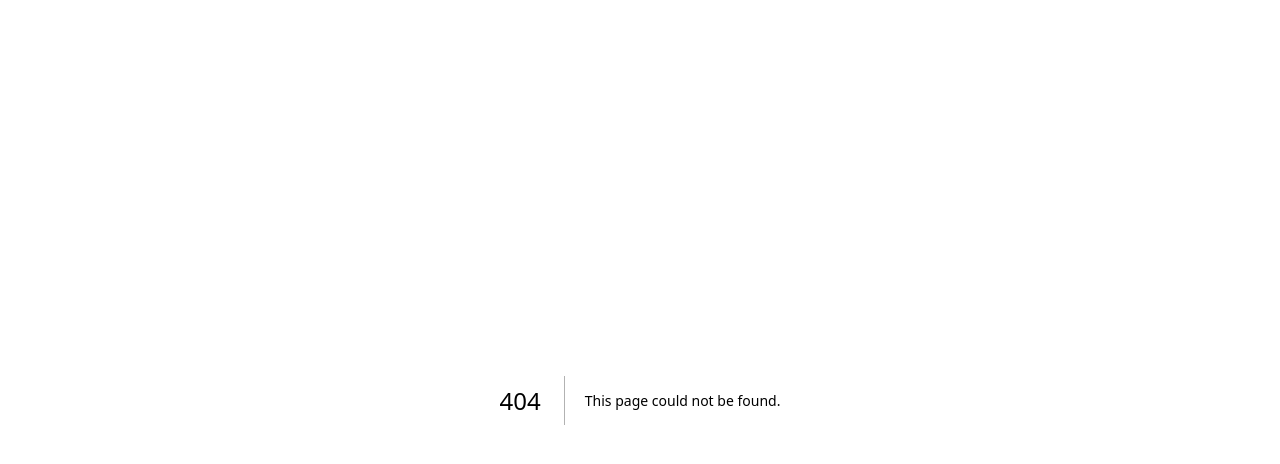
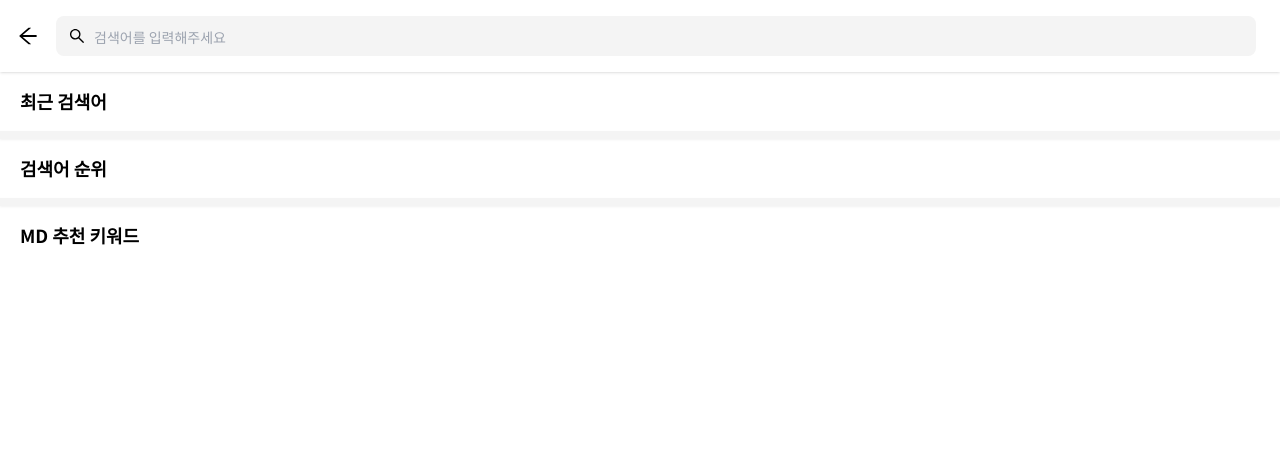
Before and after one commit to ckstn0777/Ah-Baegopa-Client, a Next.js app: page /search in a window 1280 px wide. Before the commit this address had no page. Shown: the top 464 px of the page. Built offline with nearby package versions, Linux system fonts and the light colour scheme.

Commit message:
feat: creating search page

```diff
--- a/app/compass/page.tsx
+++ b/app/compass/page.tsx
@@ -43,15 +43,15 @@ export default function Page() {
       <h2 className="text-heading3 font-bold mb-2">21건의 결과가 있습니다.</h2>
       <div className="flex items-center gap-2 text-body2 mb-4">
         <span className="text-primary">기본순</span>
-        <span className="text-caption1">|</span>
+        <span className="text-caption1 text-gray4">|</span>
         <span className="text-gray4">별점순</span>
-        <span className="text-caption1">|</span>
+        <span className="text-caption1 text-gray4">|</span>
         <span className="text-gray4">리뷰 많은 순</span>
-        <span className="text-caption1">|</span>
+        <span className="text-caption1 text-gray4">|</span>
         <span className="text-gray4">가격순</span>
       </div>
 
-      <div className="flex flex-col gap-2">
+      <div className="flex flex-col gap-5">
         <CafeteriaCard />
         <CafeteriaCard />
       </div>
--- /dev/null
+++ b/app/search/page.tsx
@@ -0,0 +1,41 @@
+import { ArrowLeft, Search } from '@components/icons'
+import Link from 'next/link'
+
+function Page() {
+  return (
+    <>
+      <header className="flex items-center gap-4 px-4 py-4 shadow">
+        <Link href="/">
+          <ArrowLeft />
+        </Link>
+        <div className="flex items-center gap-2 w-full px-3 py-2 mr-2 bg-gray2 rounded-lg">
+          <Search />
+          <input
+            type="text"
+            placeholder="검색어를 입력해주세요"
+            className="bg-gray2 placeholder:text-body2"
+          />
+        </div>
+      </header>
+      <main>
+        <section className="px-5 py-4">
+          <h3 className="text-heading3 font-bold">최근 검색어</h3>
+        </section>
+
+        <div className="w-full h-2 bg-gray2 drop-shadow-sm"></div>
+
+        <section className="px-5 py-4">
+          <h3 className="text-heading3 font-bold">검색어 순위</h3>
+        </section>
+
+        <div className="w-full h-2 bg-gray2 drop-shadow-sm"></div>
+
+        <section className="px-5 py-4">
+          <h3 className="text-heading3 font-bold">MD 추천 키워드</h3>
+        </section>
+      </main>
+    </>
+  )
+}
+
+export default Page
--- a/components/ArticleCard.tsx
+++ b/components/ArticleCard.tsx
@@ -7,7 +7,7 @@ function ArticleCard() {
       <Link href="/articles/1">
         <div className="mb-2">
           <Image
-            src="http://source.unsplash.com/vdkyWisomns"
+            src="https://images.unsplash.com/photo-1496412705862-e0088f16f791?ixlib"
             alt="article image"
             width={350}
             height={100}
@@ -22,11 +22,11 @@ function ArticleCard() {
           </p>
           <div className="flexbox-between">
             <div>
-              <span className="text-caption1">좋아요 9개</span>
+              <span className="text-caption1 mr-1.5">좋아요 9개</span>
               <span className="text-caption1">댓글 3개</span>
             </div>
             <div>
-              <span className="text-caption1">ckstn0777</span>
+              <span className="text-caption1 mr-1.5">ckstn0777</span>
               <span className="text-caption1">21일전</span>
             </div>
           </div>
--- a/components/CafeteriaCard.tsx
+++ b/components/CafeteriaCard.tsx
@@ -6,7 +6,7 @@ function CafeteriaCard() {
     <div className="flex flex-col border-2 border-gray3 rounded-lg drop-shadow-sm">
       <div className="w-full h-40">
         <Image
-          src="http://source.unsplash.com/vdkyWisomns"
+          src="https://images.unsplash.com/photo-1498837167922-ddd27525d352"
           alt="article image"
           width={350}
           height={100}
@@ -14,13 +14,12 @@ function CafeteriaCard() {
         />
       </div>
       <div className="px-3 py-3">
-        <div className="flex gap-1 text-caption1 text-primary">
+        <div className="flex gap-1 text-caption1 text-primary mb-1">
           <span>#구내식당</span>
           <span>#종로구</span>
         </div>
         <div className="flex gap-2">
           <h3 className="text-heading4 font-bold">종로구청 구내식당</h3>
-
           <div className="flexbox-center">
             <Star width={18} height={18} />
             <span>4.7</span>
--- a/components/common/Header.tsx
+++ b/components/common/Header.tsx
@@ -5,17 +5,19 @@ import { Search } from '../icons'
 function Header() {
   return (
     <header className="flexbox-between p-4 shadow">
-      <div>
+      <Link href="/">
         <Image src="/images/logo.png" alt="logo" width={132} height={40} />
-      </div>
+      </Link>
       <div className="flexbox-between gap-3">
-        <div className="bg-gray2 w-28 h-9 rounded-lg flex items-center">
-          <Search className="ml-2" />
+        <div className="bg-gray2 w-28 h-9 rounded-lg ">
+          <Link href="/search" className="w-full h-full flex items-center">
+            <Search className="ml-2" />
+          </Link>
         </div>
 
         <Link
           href="/auth/login"
-          className="flexbox-center bg-primary text-white text-sm rounded-lg w-16 h-10  hover:bg-primary-hover active:bg-primary-active"
+          className="flexbox-center bg-primary text-white text-sm rounded-lg w-16 h-9  hover:bg-primary-hover active:bg-primary-active"
         >
           로그인
         </Link>
--- a/next.config.js
+++ b/next.config.js
@@ -11,7 +11,7 @@ const nextConfig = {
     appDir: true,
   },
   images: {
-    domains: ['source.unsplash.com'],
+    domains: ['source.unsplash.com', 'images.unsplash.com'],
   },
 }
 
```
